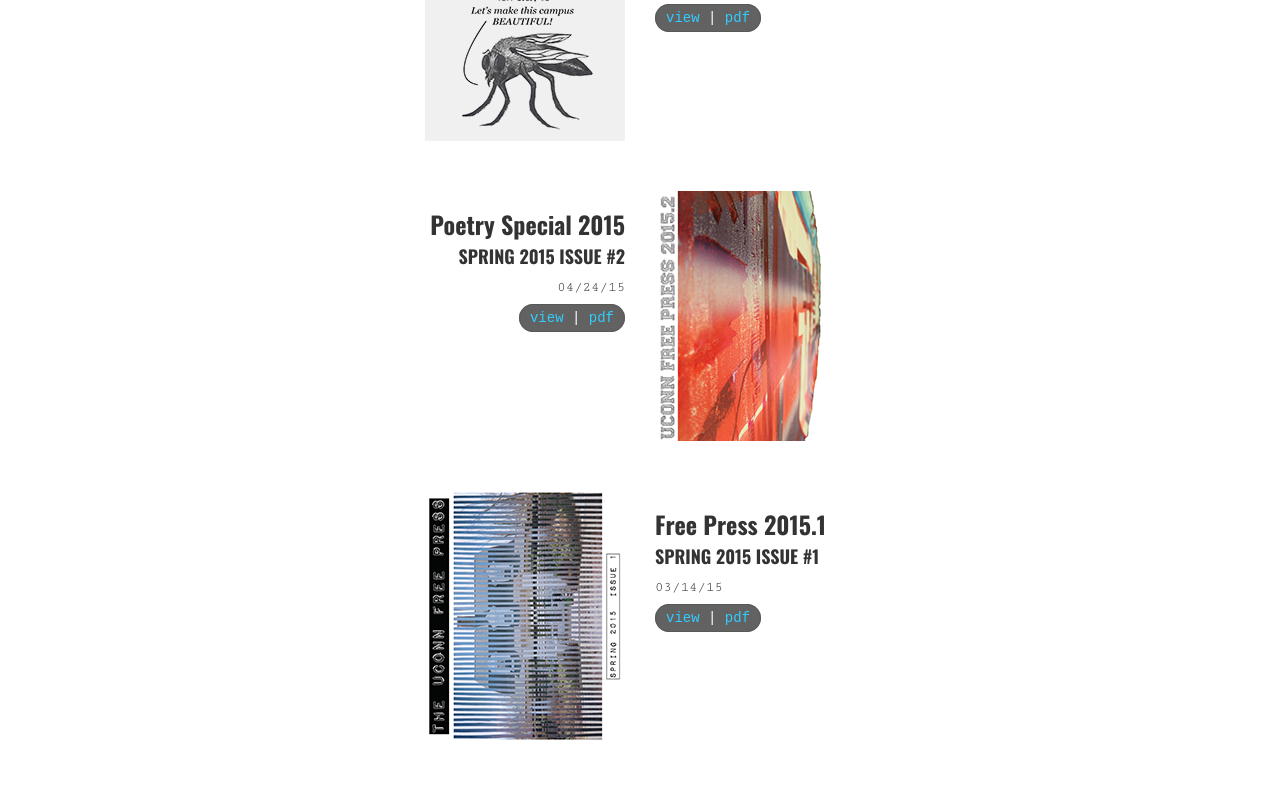
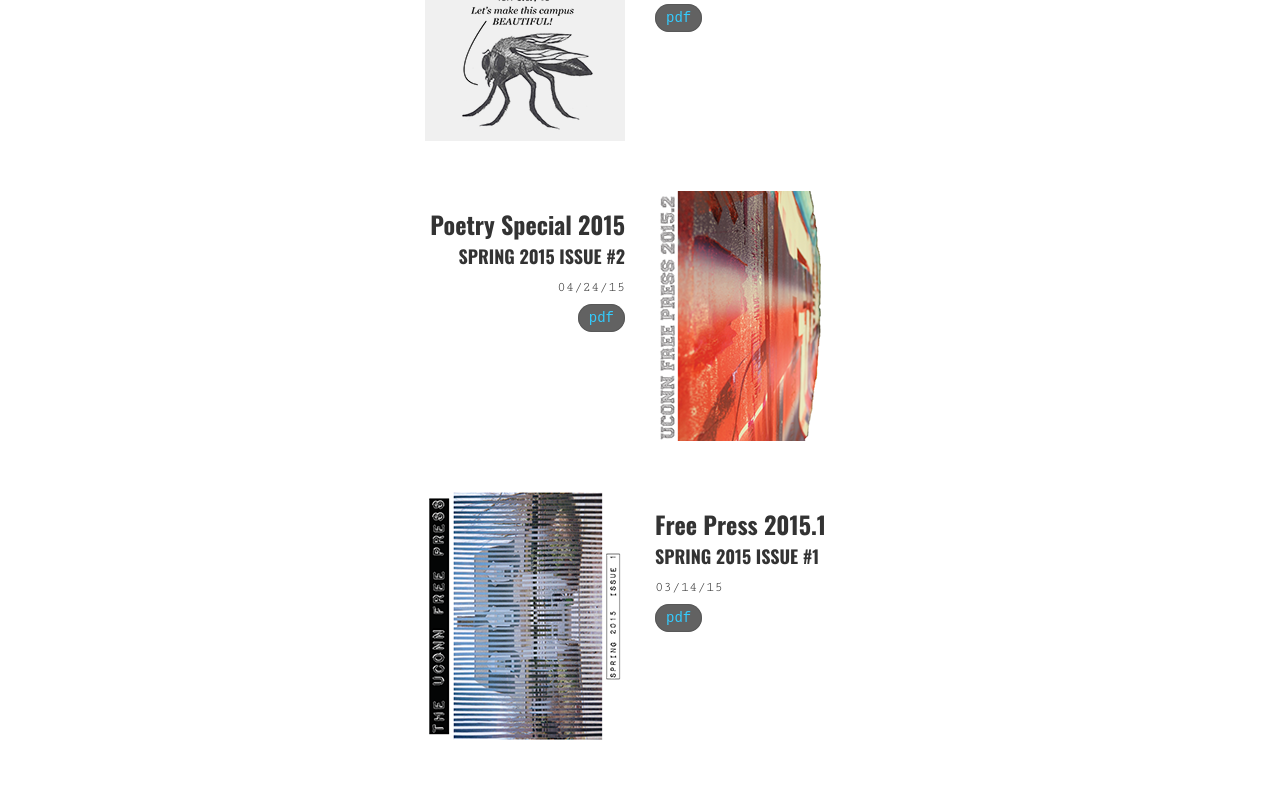
Before and after one commit to rhyza/FreePress, a plain HTML site: page index.html in a window 1280 px wide. Shown: the part 1134-1919 px from the top of the page. Drawn offline with nearby package versions, Linux system fonts and the light colour scheme.

Commit message:
Remove "view" option for issues
pdf view/download only

```diff
--- a/index.html
+++ b/index.html
@@ -40,7 +40,7 @@
           <span class="headback">
             <h1>FREE PRESS</h1><h1>Freshmen Welcome</h1>
             <h2>ISSUE #1, 05/13/15</h2>
-            <span class="download"><a href="issues/2015_fall_01.html">view</a> | <a href="issues/2015_fall_01.pdf" target="_blank">pdf</a></a></span>
+            <span class="download"><a href="issues/2015_fall_01.pdf" target="_blank">pdf</a></a></span>
           </span>
           </div>
         </row>
@@ -81,7 +81,7 @@
             <h3>Freshmen Welcome</h3>
             <h4>FALL 2015 ISSUE #1</h4>
             <p>05/13/15</p>
-            <span class="download"><a href="issues/2015_fall_01.html">view</a> | <a href="issues/2015_fall_01.pdf" target="_blank">pdf</a></a></span>
+            <span class="download"><a href="issues/2015_fall_01.pdf" target="_blank">pdf</a></a></span>
           </div>
         </div>
 
@@ -90,7 +90,7 @@
             <h3>Poetry Special 2015</h3>
             <h4>SPRING 2015 ISSUE #2</h4>
             <p>04/24/15</p>
-            <span class="download"><a href="issues/2015_spring_02.html">view</a> | <a href="issues/2015_spring_02.pdf">pdf</a></a></span>
+            <span class="download"><a href="issues/2015_spring_02.pdf">pdf</a></a></span>
           </div>
           <div class="col-xs-6 right">
             <img src="img\2015_spring_02_cover.png">
@@ -105,7 +105,7 @@
             <h3>Free Press 2015.1</h3>
             <h4>SPRING 2015 ISSUE #1</h4>
             <p>03/14/15</p>
-            <span class="download"><a href="issues/2015_spring_01.html">view</a> | <a href="issues/2015_spring_01.pdf">pdf</a></a></span>
+            <span class="download"><a href="issues/2015_spring_01.pdf">pdf</a></a></span>
           </div>
         </div>
 
@@ -114,7 +114,7 @@
             <h3>Free Press 2014</h3>
             <h4>FALL 2014 ISSUE #1</h4>
             <p>11/29/14</p>
-            <span class="download"><a href="issues/2014_fall_01.html">view</a> | <a href="issues/2014_fall_01.pdf">pdf</a></a></span>
+            <span class="download"><a href="issues/2014_fall_01.pdf">pdf</a></a></span>
           </div>
           <div class="col-xs-6 right">
             <img src="img\2014_fall_01_cover.png">
@@ -129,7 +129,7 @@
             <h3>The War on Drugs</h3>
             <h4>SPRING 2013 ISSUE #4</h4>
             <p>05/02/13</p>
-            <span class="download"><a href="issues/2013_spring_04.html">view</a> | <a href="issues/2013_spring_04.pdf">pdf</a></a></span>
+            <span class="download"><a href="issues/2013_spring_04.pdf">pdf</a></a></span>
           </div>
         </div>
 
@@ -138,7 +138,7 @@
             <h3>Poetry Anthology 2013</h3>
             <h4>SPRING 2013 ISSUE #3</h4>
             <p>04/12/13</p>
-            <span class="download"><a href="issues/2013_spring_03.html">view</a> | <a href="issues/2013_spring_03.pdf">pdf</a></a></span>
+            <span class="download"><a href="issues/2013_spring_03.pdf">pdf</a></a></span>
           </div>
           <div class="col-xs-6 right">
             <img src="img\2013_spring_03_cover.png">
@@ -153,7 +153,7 @@
             <h3>Privilege</h3>
             <h4>SPRING 2013 ISSUE #2</h4>
             <p>03/20/13</p>
-            <span class="download"><a href="issues/2013_spring_02.html">view</a> | <a href="issues/2013_spring_02.pdf">pdf</a></a></span>
+            <span class="download"><a href="issues/2013_spring_02.pdf">pdf</a></a></span>
           </div>
         </div>
 
@@ -162,7 +162,7 @@
             <h3>Back to our [Grass]Roots</h3>
             <h4>SPRING 2013 ISSUE #1</h4>
             <p>02/12/13</p>
-            <span class="download"><a href="issues/2013_spring_01.html">view</a> | <a href="issues/2013_spring_01.pdf">pdf</a></a></span>
+            <span class="download"><a href="issues/2013_spring_01.pdf">pdf</a></a></span>
           </div>
           <div class="col-xs-6 right">
             <img src="img\2013_spring_01_cover.png">
@@ -177,7 +177,7 @@
             <h3>Thanksgiving Leftovers</h3>
             <h4>FALL 2012 ISSUE #3</h4>
             <p>12/04/12</p>
-            <span class="download"><a href="issues/2012_fall_03.html">view</a> | <a href="issues/2012_fall_03.pdf">pdf</a></a></span>
+            <span class="download"><a href="issues/2012_fall_03.pdf">pdf</a></a></span>
           </div>
         </div>
 
@@ -186,7 +186,7 @@
             <h3>Nightmare Before Electioin Day</h3>
             <h4>FALL 2012 ISSUE #2</h4>
             <p>11/10/12</p>
-            <span class="download"><a href="issues/2012_fall_02.html">view</a> | <a href="issues/2012_fall_02.pdf">pdf</a></a></span>
+            <span class="download"><a href="issues/2012_fall_02.pdf">pdf</a></a></span>
           </div>
           <div class="col-xs-6 right">
             <img src="img\2012_fall_02_cover.png">
@@ -201,7 +201,7 @@
             <h3>Disorientation</h3>
             <h4>FALL 2012 ISSUE #1</h4>
             <p>09/18/12</p>
-            <span class="download"><a href="issues/2012_fall_01.html">view</a> | <a href="issues/2012_fall_01.pdf">pdf</a></a></span>
+            <span class="download"><a href="issues/2012_fall_01.pdf">pdf</a></a></span>
           </div>
         </div>
 
@@ -210,7 +210,7 @@
             <h3>My Friend Brad Will</h3>
             <h4>FALL 2006 ISSUE #3</h4>
             <p>11/13/06</p>
-            <span class="download"><a href="issues/2006_fall_03.html">view</a> | <a href="issues/2006_fall_03.pdf">pdf</a></a></span>
+            <span class="download"><a href="issues/2006_fall_03.pdf">pdf</a></a></span>
           </div>
           <div class="col-xs-6 right">
             <img src="img\2006_fall_03_cover.png">
@@ -225,7 +225,7 @@
             <h3>Hallowen Undercover</h3>
             <h4>FALL 2006 ISSUE #16</h4>
             <p>10/23/06</p>
-            <span class="download"><a href="issues/2006_fall_02.html">view</a> | <a href="issues/2006_fall_02.pdf">pdf</a></a></span>
+            <span class="download"><a href="issues/2006_fall_02.pdf">pdf</a></a></span>
           </div>
         </div>
 
@@ -234,14 +234,12 @@
             <h3>New Orleans on the Rise</h3>
             <h4>FALL 2006 ISSUE #15</h4>
             <p>10/09/06</p>
-            <span class="download"><a href="issues/2006_fall_01.html">view</a> | <a href="issues/2006_fall_01.pdf">pdf</a></a></span>
+            <span class="download"><a href="issues/2006_fall_01.pdf">pdf</a></a></span>
           </div>
           <div class="col-xs-6 right">
             <img src="img\2006_fall_01_cover.png">
           </div>
         </div>
-
-
       </div>
     </div>
 
```
